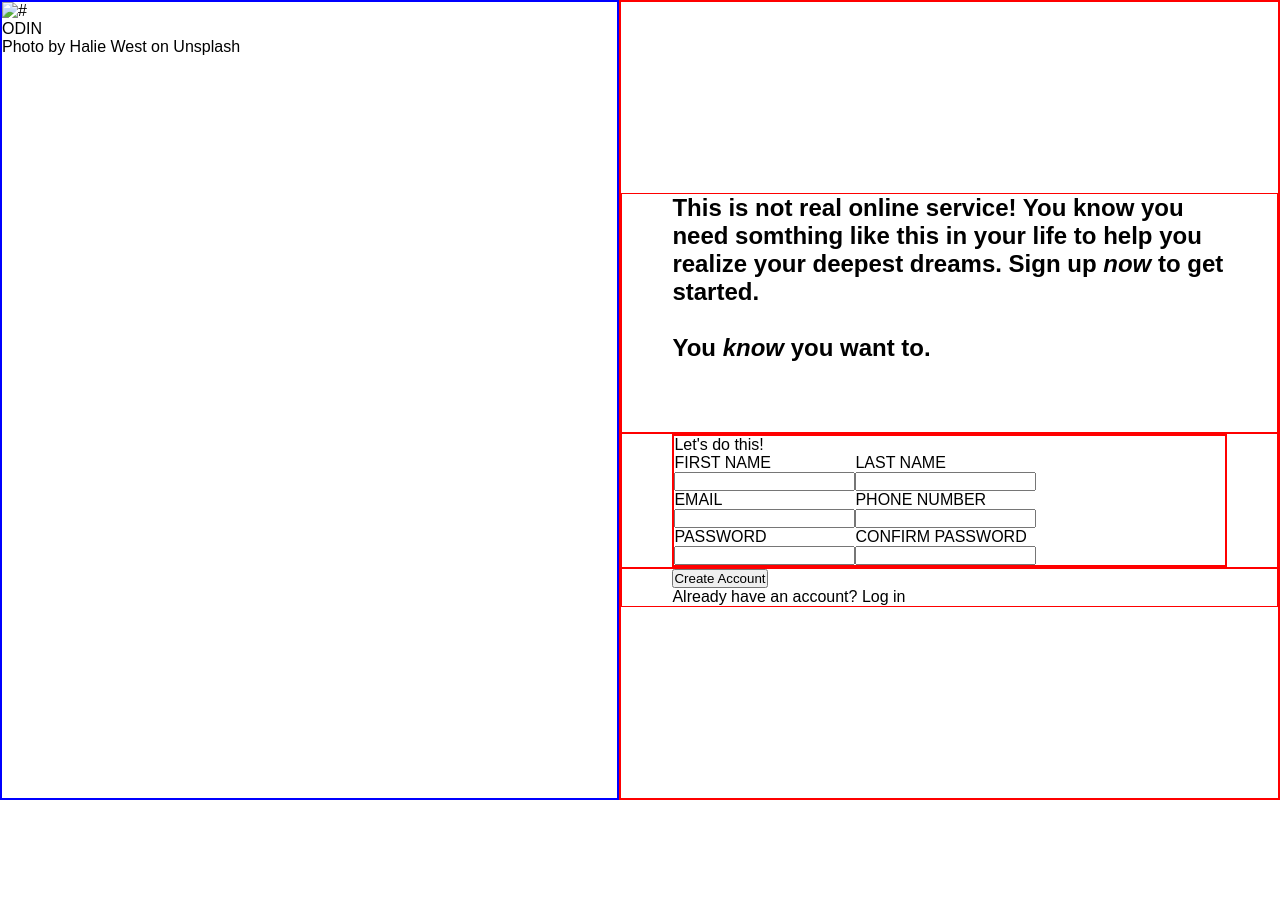
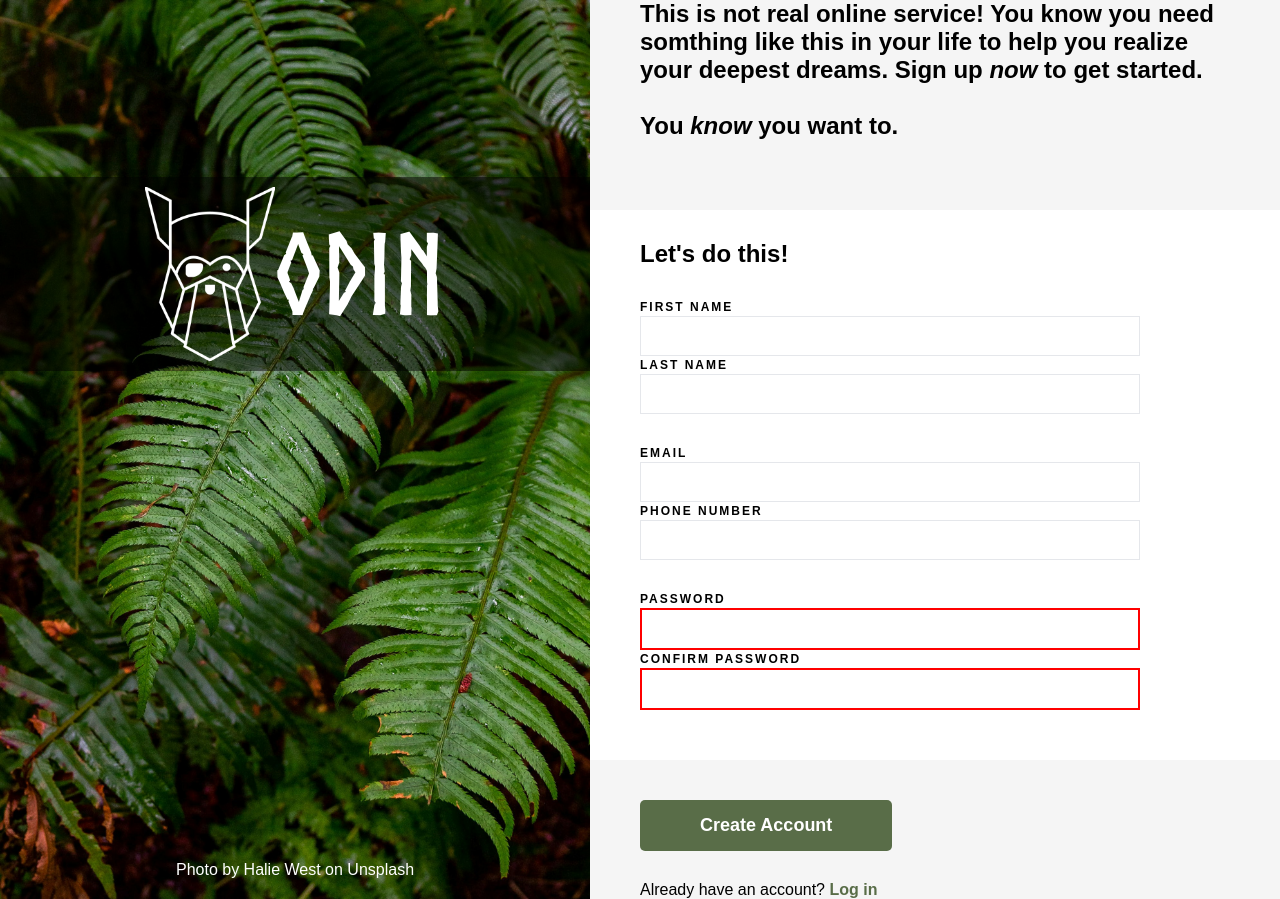
Before and after one commit to MuelTech/sign-up-form, a plain HTML site: page index.html in a window 1280 px wide. Before the commit the page ends 800 px from the top, so only its background shows below. Drawn offline with Linux system fonts and the light colour scheme.

Commit message:
Done project assignment

```diff
--- a/index.html
+++ b/index.html
@@ -10,11 +10,15 @@
 
 <body>
     <div class="left-panel">
-        <div class="image-header">
-            <img src="#" alt="#">
-            <p>ODIN</p>
+        <div class="odin-header">
+            <div class="image">
+                <img src="./images/odin-lined.png" alt="odin-logo">
+                <p class="odin-para">ODIN</p>
+            </div>
         </div>
-        <p class="left-panel-footer">Photo by Halie West on Unsplash</p>
+        <footer>
+            <p>Photo by Halie West on Unsplash</p>
+        </footer>
     </div>
     <div class="main-content">
         <div class="top-header">
@@ -26,8 +30,8 @@
             <p>You <em>know</em> you want to.</p>
         </div>
         <div class="middle">
+            <h2>Let's do this!</h2>
             <form id="sign-up-form" method="post">
-                <caption>Let's do this!</caption>
                 <section class="name">
                     <div class="first-name">
                         <label for="first-name">FIRST NAME</label> <br>
@@ -51,18 +55,18 @@
                 <section class="passwords">
                     <div class="password">
                         <label for="password">PASSWORD</label> <br>
-                        <input type="text" id="password" name="password">
+                        <input type="text" id="password" name="password" required>
                     </div>
                     <div class="confirm-password">
                         <label for="confirm-password">CONFIRM PASSWORD</label> <br>
-                        <input type="text" id="confirm-password" name="confirm-password">
+                        <input type="text" id="confirm-password" name="confirm-password" required>
                     </div>
                 </section>
             </form>
         </div>
         <div class="bottom">
             <button type="submit" form="sign-up-form">Create Account</button>
-            <p>Already have an account? <span>Log in</span></p>
+            <p>Already have an account? <a href="">Log in</a></p>
         </div>
     </div>
 </body>
--- a/styles.css
+++ b/styles.css
@@ -8,7 +8,37 @@
 
 @font-face {
     font-family: norseFont;
-    src: url(fonts/Norsebold.ttf);
+    src: url(./fonts/Norsebold.ttf);
+}
+
+.image {
+    display: flex;
+    justify-content: center;
+    align-items: center;
+    padding: 10px;
+    background-color: rgba(0, 0, 0, 0.5);
+}
+
+.odin-header {
+    margin-top: 30%;
+    flex: 1;
+}
+
+footer {
+    color: #FFFFFF;
+    text-align: center;
+    margin-bottom: 20px;
+}
+
+img {
+    width: 130px;
+    height: auto;
+}
+
+.odin-para {
+    font-family: norseFont;
+    font-size: 7rem;
+    color: #FFFFFF;
 }
 
 body {
@@ -18,17 +48,20 @@ body {
 }
 
 .left-panel {
-    border: 2px solid blue;
+    display: flex;
+    flex-direction: column;
     width: 1200px;
     max-height: 100%;
-
+    background-image: url(images/halie-leaf.jpg);
+    background-size: cover;
+    background-repeat: no-repeat;
 }
 
 .main-content {
     display: flex;
     flex-direction: column;
     justify-content: center;
-    border: 2px solid red;
+    background-color: #F5F5F5;
     width: 100%;
 }
 
@@ -38,17 +71,76 @@ body {
     padding-bottom: 70px;
 }
 
-.top-header, .middle, .bottom {
+.top-header,
+.middle,
+.bottom {
     padding-left: 50px;
     padding-right: 50px;
-    border: 1px solid red;
+    /* border: 1px solid red; */
 }
 
-form {
-    border: 2px solid red;
+.middle {
+    background-color: #FFFFFF;
+    padding-top: 30px;
+    padding-bottom: 50px;
+}
+
+
+
+button {
+    background-color: #596D48;
+    color: #FFFFFF;
+    padding: 15px 60px;
+    border-radius: 5px;
+    font-weight: 600;
+    font-size: 18px;
+    margin-top: 40px;
+    margin-bottom: 30px;
+    border: none;
+}
+
+a {
+    text-decoration: none;
+    font-weight: 600;
+    color: #596D48;
+}
+
+.first-name,
+.email,
+.password {
+    margin-right: 90px;
 }
 
 section {
     display: flex;
     flex-wrap: wrap;
+    padding-top: 30px;
+    font-size: 12px;
+    font-weight: 600;
+    letter-spacing: 2px;
+    line-height: 1.5em;
 }
+
+input:focus {
+    background-color: #f0f8ff;
+    border: 2px solid #1e90ff;
+    outline: none;
+}
+
+#password:invalid {
+    outline: none;
+    border: 2px solid red;
+}
+
+
+#confirm-password:invalid {
+    outline: none;
+    border: 2px solid red;
+}
+
+input {
+    padding: 10px;
+    font-size: 16px;
+    width: 500px;
+    border: 1px solid #E5E7EB;
+}
```
